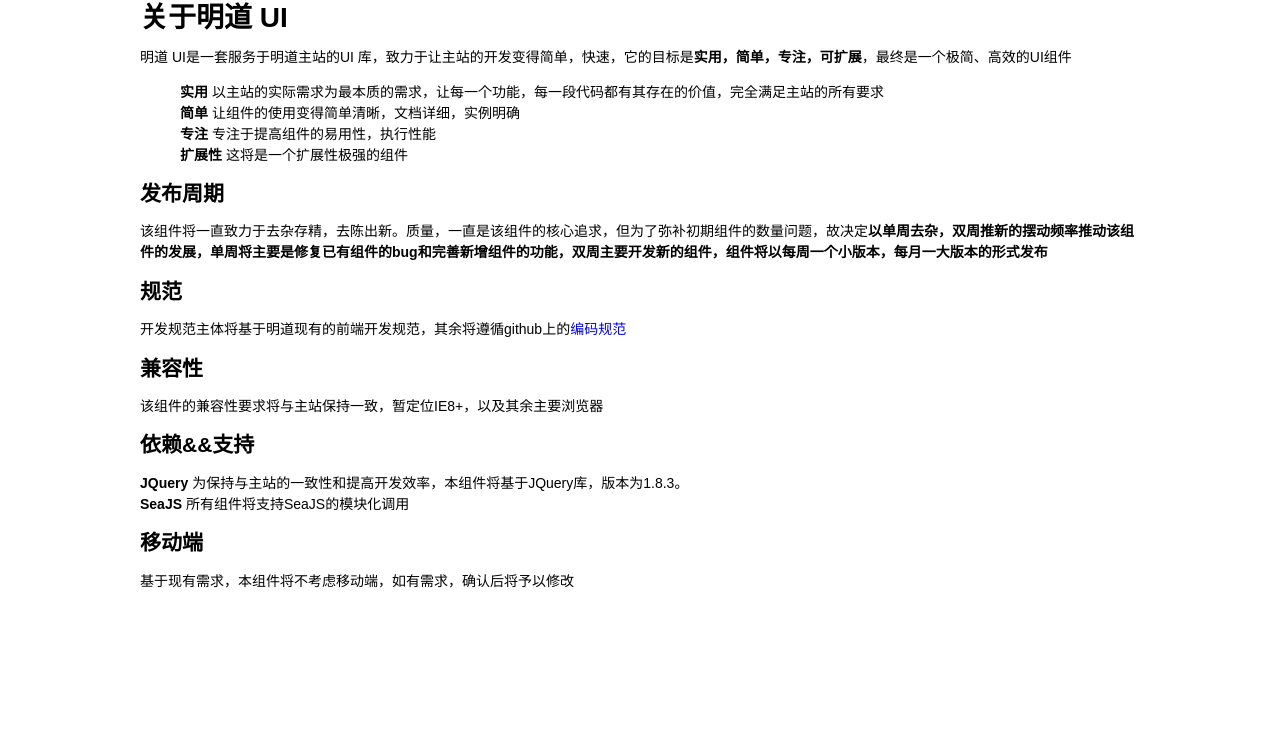
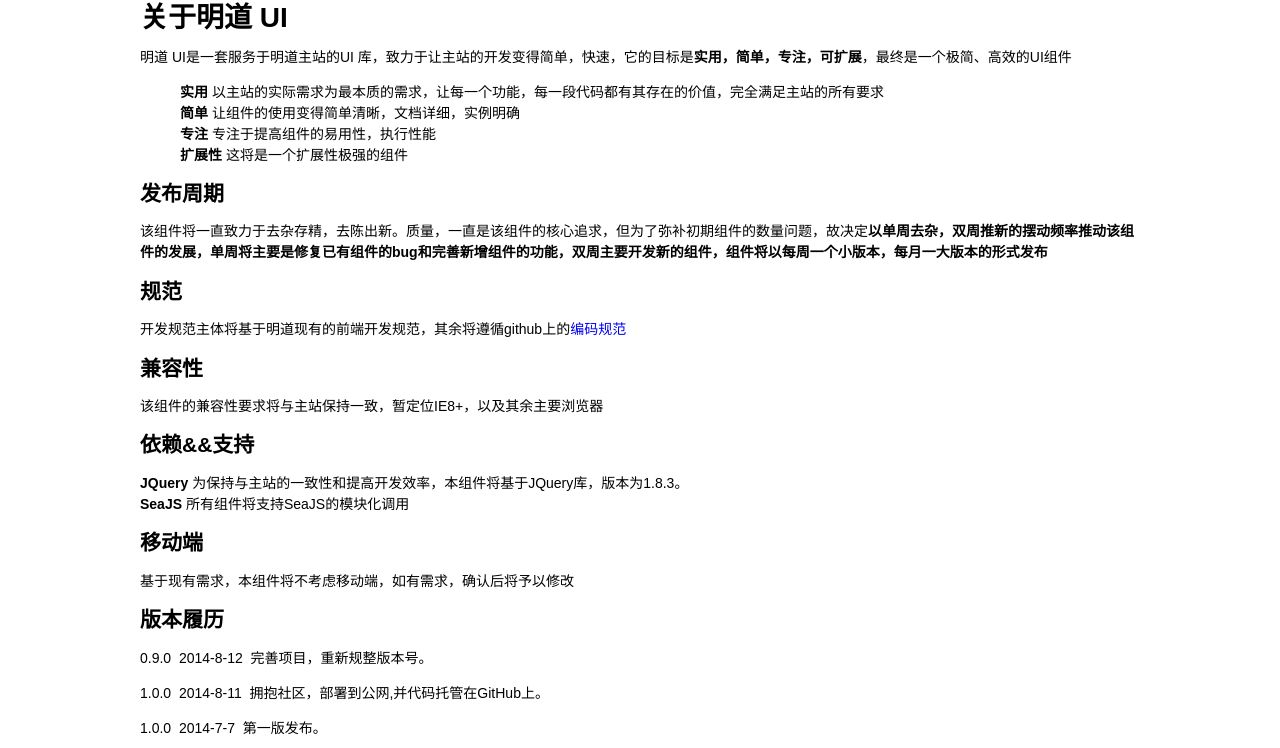
Before and after one commit to jqmtony/ui, a plain HTML site: page about.html in a window 1280 px wide. Shown: the part 52-800 px from the top of the page. Drawn offline with Linux system fonts and the light colour scheme.

Commit message:
新增版本履历

```diff
--- a/about.html
+++ b/about.html
@@ -46,6 +46,12 @@
     </ul>
     <h2>移动端</h2>
     <p>基于现有需求，本组件将不考虑移动端，如有需求，确认后将予以修改</p>
+    <h2>版本履历</h2>
+    <p>0.9.0&nbsp;&nbsp;2014-8-12&nbsp;&nbsp;完善项目，重新规整版本号。</p>
+    <p>1.0.0&nbsp;&nbsp;2014-8-11&nbsp;&nbsp;拥抱社区，部署到公网,并代码托管在GitHub上。</p>
+    <p>1.0.0&nbsp;&nbsp;2014-7-7&nbsp;&nbsp;第一版发布。</p>
+
+
 </div>
 </body>
 </html>
```
